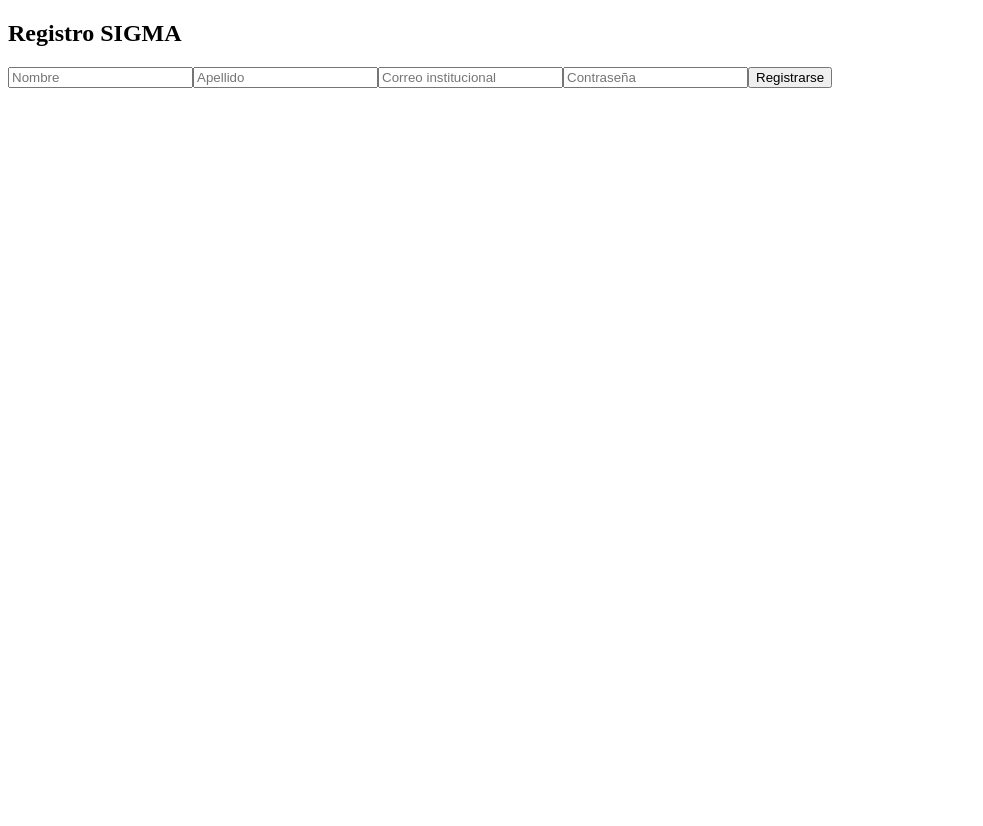
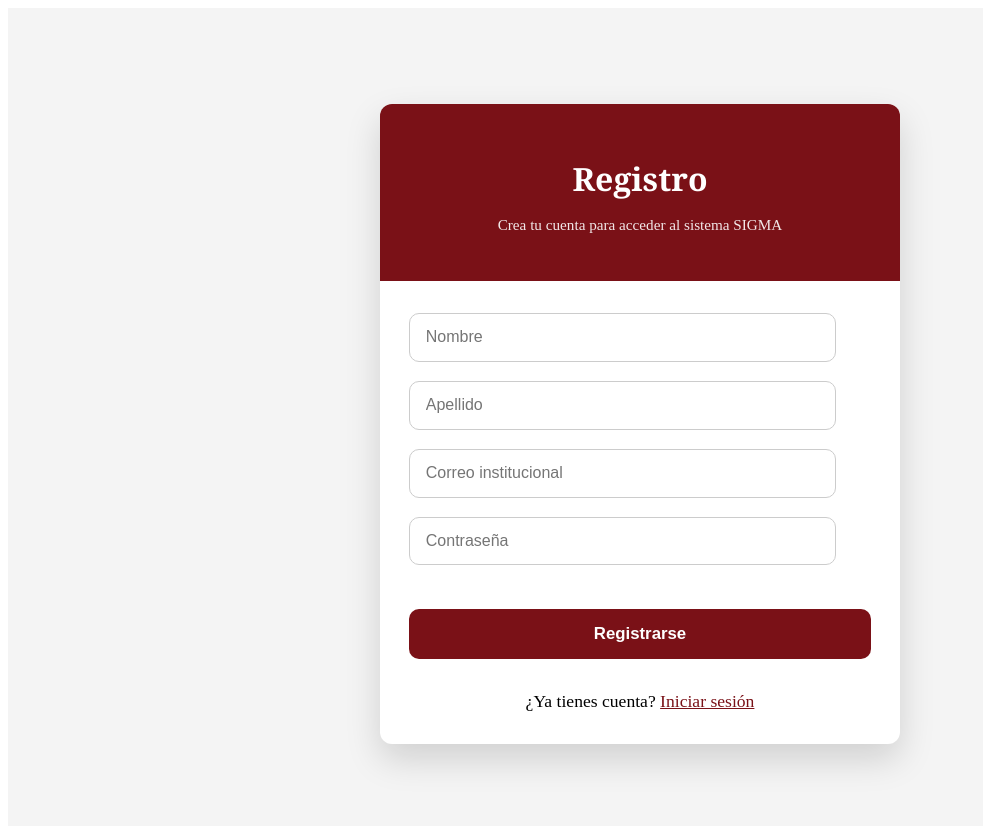
Before and after one commit to kevinprogome/SIGMA.FRONTEND, a React (Vite) app: page /register in a window 1280 px wide. Shown: the top 826 px of the page, without its empty margins (0-983 px from the left). Before the commit the page ends 800 px from the top, so only its background shows below. Built offline with nearby package versions, Linux system fonts and the light colour scheme.

Commit message:
Login y Register diseño USCO

```diff
--- a/src/pages/Login.jsx
+++ b/src/pages/Login.jsx
@@ -3,6 +3,7 @@ import { login as loginService } from "../services/authService";
 import { Link, useNavigate } from "react-router-dom";
 import { useAuth } from "../context/AuthContext";
 import { jwtDecode } from "jwt-decode";
+import "../styles/login.css";
 
 function Login() {
   const [email, setEmail] = useState("");
@@ -40,59 +41,48 @@ function Login() {
 
     try {
       const response = await loginService({ email, password });
-
-      // 🔹 soporta string o { token }
-      const token =
-        typeof response === "string" ? response : response?.token;
+      const token = typeof response === "string" ? response : response?.token;
 
       if (!token) throw new Error("Token inválido");
 
-      // 🔐 guardamos token
       login(token);
 
-      // 🔎 decodificamos JWT
       const decoded = jwtDecode(token);
-      console.log("JWT DECODED 👉", decoded);
+      let role = decoded.role || decoded.authorities?.[0]?.replace("ROLE_", "");
 
-      let role = null;
-
-      // ✅ Opción 1: role directo
-      if (decoded.role) {
-        role = decoded.role;
-      }
-
-      // ✅ Opción 2: authorities (Spring Security)
-      else if (decoded.authorities?.length) {
-        role = decoded.authorities[0].replace("ROLE_", "");
-      }
-
-      if (!role) {
-        throw new Error("Rol no encontrado en el token");
-      }
+      if (!role) throw new Error("Rol no encontrado");
 
       redirectByRole(role);
-
     } catch (err) {
-      console.error("Login error:", err);
       setError("Credenciales incorrectas");
     }
   };
 
   return (
-    <div>
-      <h2>Iniciar sesión</h2>
+  <div className="login-container">
+    <div className="login-card">
 
-      {error && <p style={{ color: "red" }}>{error}</p>}
+      <div className="login-header">
+        <h1>Iniciar sesión</h1>
+        <p>Ingresa tus credenciales para acceder al sistema</p>
+      </div>
+
+      <div className="login-body">
+
+        {error && <div className="login-error">{error}</div>}
 
         <form onSubmit={handleSubmit}>
+          <div className="login-group">
             <input
               type="email"
-          placeholder="Correo institucional"
+              placeholder="Usuario"
               value={email}
               onChange={(e) => setEmail(e.target.value)}
               required
             />
+          </div>
 
+          <div className="login-group">
             <input
               type="password"
               placeholder="Contraseña"
@@ -100,19 +90,25 @@ function Login() {
               onChange={(e) => setPassword(e.target.value)}
               required
             />
+          </div>
 
-        <button type="submit">Entrar</button>
+          <div className="login-forgot">
+            <Link to="/forgot-password">¿Olvidó la contraseña?</Link>
+          </div>
+
+          <button className="login-button" type="submit">
+            Ingresar
+          </button>
         </form>
 
-      <p>
-        ¿No tienes una cuenta? <Link to="/register">Crea una</Link>
-      </p>
-
-      <p>
-        <Link to="/forgot-password">¿Olvidaste tu contraseña?</Link>
-      </p>
+        <div className="login-footer">
+          <Link to="/register">Crear cuenta</Link>
+        </div>
+      </div>
+    </div>
   </div>
 );
+
 }
 
 export default Login;
--- a/src/pages/Register.jsx
+++ b/src/pages/Register.jsx
@@ -1,5 +1,6 @@
 import { useState } from "react";
 import { register } from "../services/authService";
+import "../styles/register.css";
 
 function Register() {
   const [form, setForm] = useState({
@@ -19,34 +20,74 @@ function Register() {
   const handleSubmit = async (e) => {
     e.preventDefault();
     try {
-      const token = await register(form);
-      localStorage.setItem("token", token);
+      await register(form);
       alert("Registro exitoso");
-      localStorage.setItem(
-      "studentBasicInfo",
-      JSON.stringify({
-        firstName: res.firstName,
-        lastName: res.lastName,
-        email: res.email,
-      })
-    );
-
     } catch (error) {
       alert(error.response?.data || "Error al registrarse");
     }
   };
 
   return (
-    <form onSubmit={handleSubmit}>
-      <h2>Registro SIGMA</h2>
+    <div className="register-container">
+      <div className="register-card">
 
-      <input name="name" placeholder="Nombre" onChange={handleChange} />
-      <input name="lastName" placeholder="Apellido" onChange={handleChange} />
-      <input name="email" placeholder="Correo institucional" onChange={handleChange} />
-      <input type="password" name="password" placeholder="Contraseña" onChange={handleChange} />
+        <div className="register-header">
+          <h1>Registro</h1>
+          <p>Crea tu cuenta para acceder al sistema SIGMA</p>
+        </div>
 
-      <button type="submit">Registrarse</button>
-    </form>
+        <div className="register-body">
+          <form className="register-form" onSubmit={handleSubmit}>
+
+            <div className="register-group full">
+              <input
+                name="name"
+                placeholder="Nombre"
+                onChange={handleChange}
+                required
+              />
+            </div>
+
+            <div className="register-group full">
+              <input
+                name="lastName"
+                placeholder="Apellido"
+                onChange={handleChange}
+                required
+              />
+            </div>
+
+            <div className="register-group full">
+              <input
+                name="email"
+                placeholder="Correo institucional"
+                onChange={handleChange}
+                required
+              />
+            </div>
+
+            <div className="register-group full">
+              <input
+                type="password"
+                name="password"
+                placeholder="Contraseña"
+                onChange={handleChange}
+                required
+              />
+            </div>
+
+            <button className="register-button" type="submit">
+              Registrarse
+            </button>
+          </form>
+
+          <div className="register-footer">
+            ¿Ya tienes cuenta? <a href="/login">Iniciar sesión</a>
+          </div>
+        </div>
+
+      </div>
+    </div>
   );
 }
 
--- /dev/null
+++ b/src/styles/login.css
@@ -0,0 +1,125 @@
+/* CONTENEDOR GENERAL */
+.login-container {
+  min-height: 100vh;
+  background-color: #f4f4f4;
+  display: flex;
+  justify-content: center;
+  align-items: center;
+  padding: 1rem;
+}
+
+/* TARJETA */
+.login-card {
+  width: 100%;
+  max-width: 500px;
+  background-color: #ffffff;
+  border-radius: 12px;
+  box-shadow: 0 15px 35px rgba(0, 0, 0, 0.15);
+  overflow: hidden;
+}
+
+/* HEADER VINOTINTO */
+.login-header {
+  background-color: #7A1117;
+  color: white;
+  padding: 2rem 1.5rem;
+  text-align: center;
+}
+
+.login-header h1 {
+  font-family: "Georgia", "Times New Roman", serif;
+  font-size: 2rem;
+  margin-bottom: 0.3rem;
+}
+
+.login-header p {
+  font-size: 0.95rem;
+  opacity: 0.9;
+}
+
+/* BODY */
+.login-body {
+  padding: 2rem 1.8rem;
+}
+
+/* ERROR */
+.login-error {
+  background-color: #fde1e1;
+  color: #7A1117;
+  padding: 0.8rem;
+  border-radius: 6px;
+  text-align: center;
+  margin-bottom: 1.5rem;
+  font-weight: 500;
+}
+
+/* INPUT GROUP */
+.login-group {
+  margin-bottom: 1.5rem;
+}
+
+.login-group input {
+  width: 90%;
+  padding: 0.9rem 1rem;
+  border-radius: 10px;
+  border: 1px solid #ccc;
+  font-size: 1rem;
+}
+
+.login-group input::placeholder {
+  color: #999;
+}
+
+.login-group input:focus {
+  outline: none;
+  border-color: #7A1117;
+}
+
+/* LINK */
+.login-forgot {
+  margin-bottom: 1.8rem;
+}
+
+.login-forgot a {
+  color: #7A1117;
+  font-size: 0.95rem;
+}
+
+/* BOTÓN */
+.login-button {
+  width: 100%;
+  padding: 0.95rem;
+  background-color: #7A1117;
+  color: white;
+  border: none;
+  border-radius: 10px;
+  font-size: 1.05rem;
+  font-weight: bold;
+}
+
+.login-button:hover {
+  background-color: #741015;
+}
+
+/* FOOTER */
+.login-footer {
+  margin-top: 2rem;
+  text-align: center;
+  font-size: 1.1rem;
+}
+
+.login-footer a {
+  color: #7A1117;
+  font-weight: 500;
+}
+
+/* RESPONSIVE */
+@media (max-width: 480px) {
+  .login-header h1 {
+    font-size: 1.6rem;
+  }
+
+  .login-body {
+    padding: 1.5rem;
+  }
+}
--- /dev/null
+++ b/src/styles/register.css
@@ -0,0 +1,113 @@
+/* CONTENEDOR GENERAL */
+.register-container {
+  min-height: 100vh;
+  background-color: #f4f4f4;
+  display: flex;
+  justify-content: center;
+  align-items: center;
+  padding: 1rem;
+}
+
+/* TARJETA */
+.register-card {
+  width: 100%;
+  max-width: 520px;
+  background-color: #ffffff;
+  border-radius: 12px;
+  box-shadow: 0 15px 35px rgba(0, 0, 0, 0.15);
+  overflow: hidden;
+}
+
+/* HEADER */
+.register-header {
+  background-color: #7A1117;
+  color: white;
+  padding: 2rem 1.5rem;
+  text-align: center;
+}
+
+.register-header h1 {
+  font-family: "Georgia", "Times New Roman", serif;
+  font-size: 2rem;
+  margin-bottom: 0.3rem;
+}
+
+.register-header p {
+  font-size: 0.95rem;
+  opacity: 0.9;
+}
+
+/* BODY */
+.register-body {
+  padding: 2rem 1.8rem;
+}
+
+/* FORM GRID */
+.register-form {
+  display: grid;
+  grid-template-columns: 1fr 1fr;
+  gap: 1.2rem;
+}
+
+/* INPUT GROUP */
+.register-group {
+  display: flex;
+  flex-direction: column;
+}
+
+.register-group.full {
+  grid-column: span 2;
+}
+
+.register-group input {
+  width: 85%;
+  padding: 0.9rem 1rem;
+  border-radius: 10px;
+  border: 1px solid #ccc;
+  font-size: 1rem;
+}
+
+.register-group input:focus {
+  outline: none;
+  border-color: #7A1117;
+}
+
+/* BOTÓN */
+.register-button {
+  grid-column: span 2;
+  margin-top: 1.5rem;
+  padding: 0.95rem;
+  background-color: #7A1117;
+  color: white;
+  border: none;
+  border-radius: 10px;
+  font-size: 1.05rem;
+  font-weight: bold;
+}
+
+.register-button:hover {
+  background-color: #741015;
+}
+
+/* FOOTER */
+.register-footer {
+  margin-top: 2rem;
+  text-align: center;
+  font-size: 1.1rem;
+}
+
+.register-footer a {
+  color: #7A1117;
+  font-weight: 500;
+}
+
+/* RESPONSIVE */
+@media (max-width: 600px) {
+  .register-form {
+    grid-template-columns: 1fr;
+  }
+
+  .register-group.full {
+    grid-column: span 1;
+  }
+}
```
Also changed, not shown: src/styles/auth.css (added, +89 -0 lines). Lines whose indentation alone changed are shown as unchanged.
